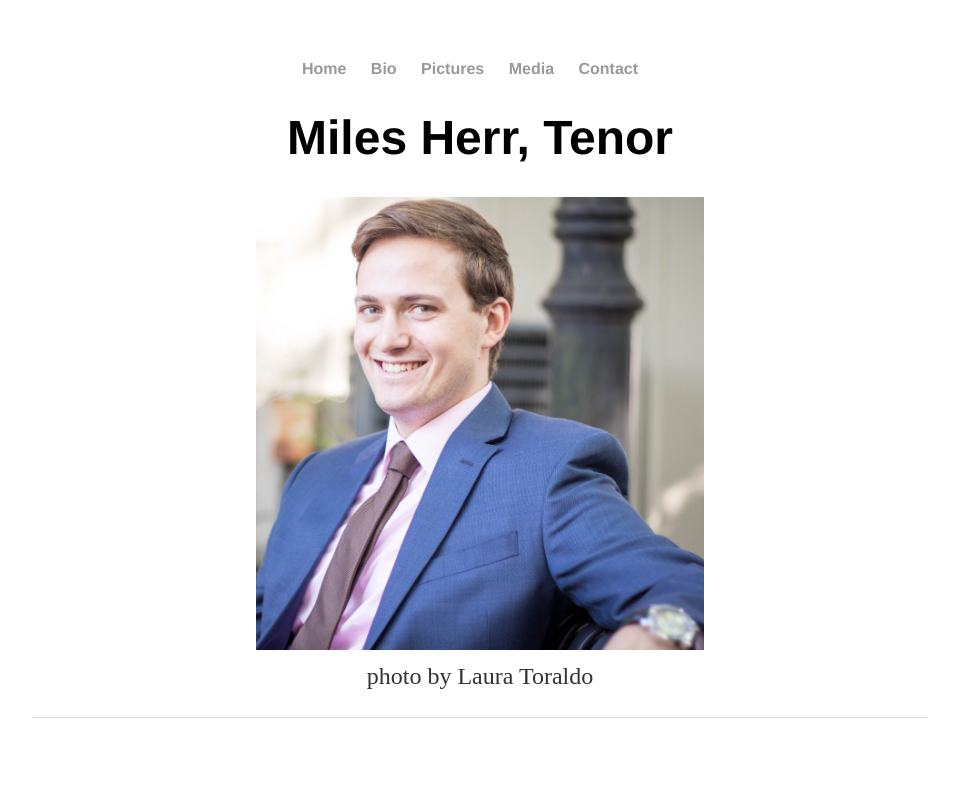
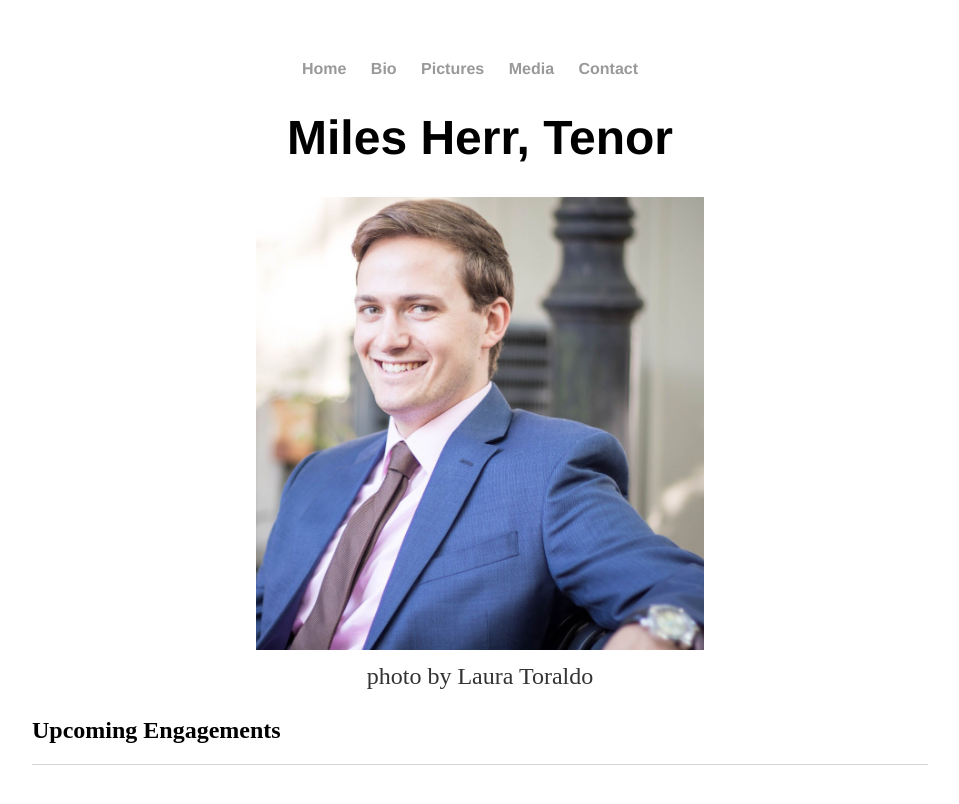
Before and after one commit to leemlb06pmi/leemlb06pmi.github.io, a Jekyll site: the page built from index.html, in a window 1280 px wide. Shown: the top 804 px of the page, without its empty margins (160-1119 px from the left). Built offline with Jekyll 4.4.1, drawn with Linux system fonts in a browser that asks for light colours.

Commit message:
homepage experiment

```diff
--- a/index.html
+++ b/index.html
@@ -10,4 +10,5 @@ title: Miles Herr, Tenor
 		<br>
 		photo by Laura Toraldo
 	</p>
+		<h2>Upcoming Engagements</h2>
 </div><!-- /.blurb -->
```
